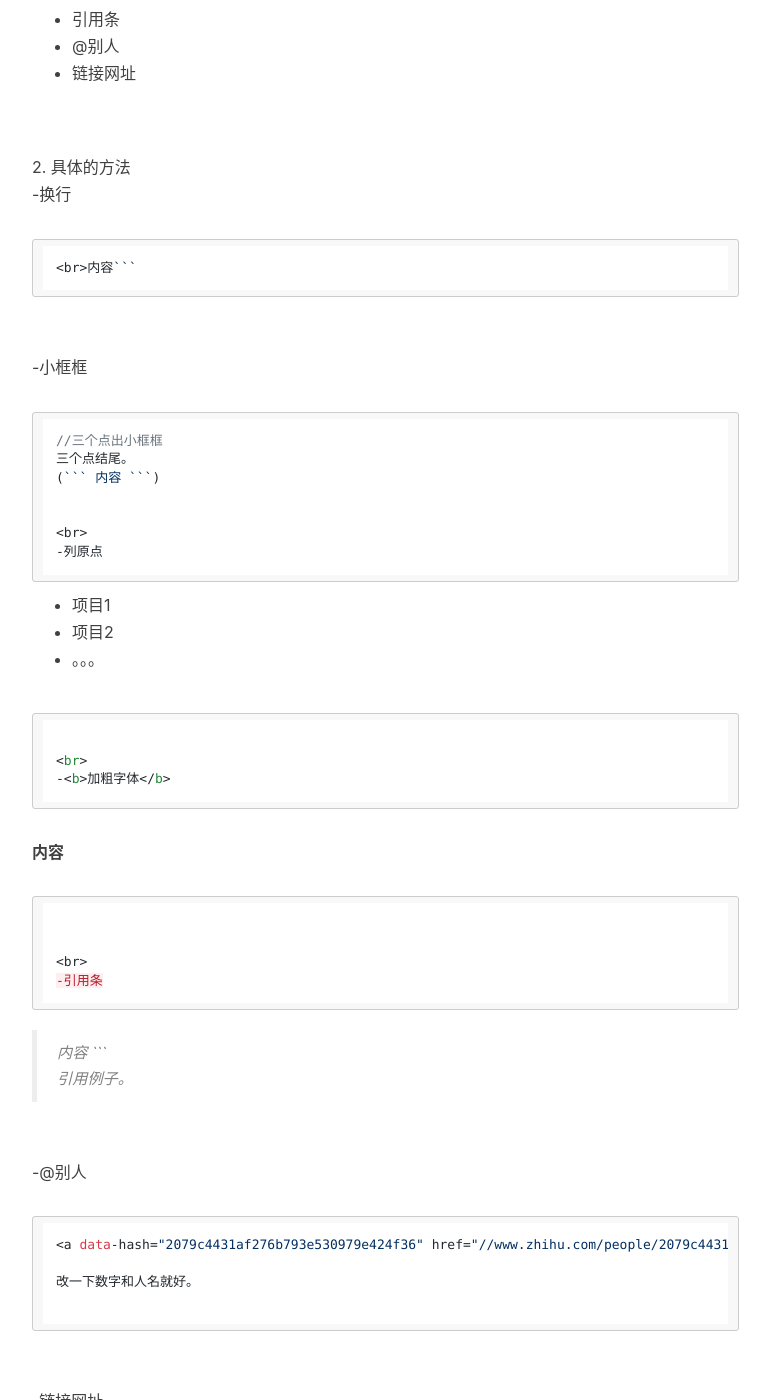
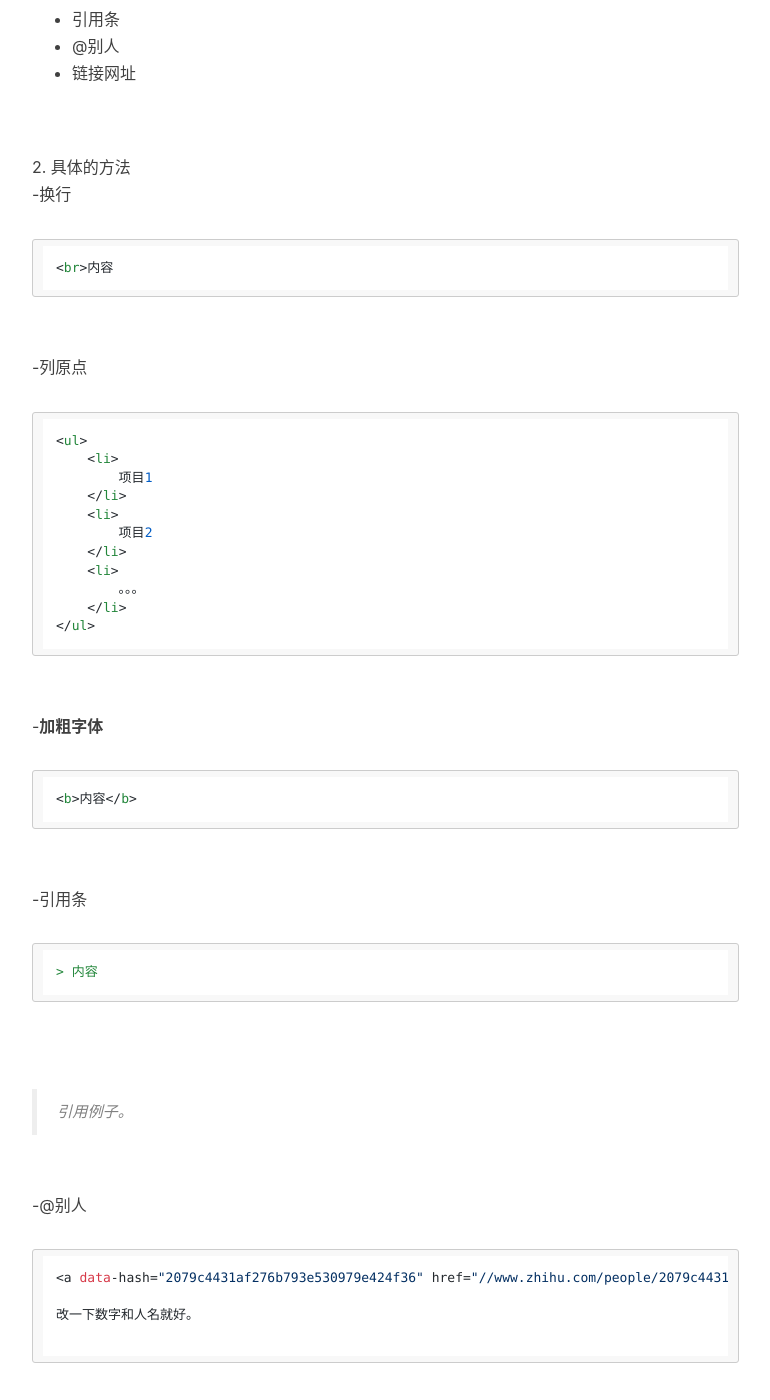
Before and after one commit to joc2422/jttt.github.io, a Jekyll site: the page built from _posts/2017-01-22-06.markdown, in a window 1280 px wide and 1400 px high, scrolled down 875 px. Shown: the whole window, without its empty margins (233-1003 px from the left). Built offline with Jekyll 4.4.1, drawn with Linux system fonts in a browser that asks for light colours; nearby versions of some CDN libraries; comment, search, counter and statistics services are not loaded.

Commit message:
Update 2017-01-22-06.markdown

````diff
--- a/_posts/2017-01-22-06.markdown
+++ b/_posts/2017-01-22-06.markdown
@@ -44,17 +44,8 @@
 <br>
 -换行
 ```
-<br>内容```
+<br>内容
 ```
-
-<br>
--小框框
-```
-//三个点出小框框
-三个点结尾。
-(```
-内容
-```)
 
 
 <br>
````
